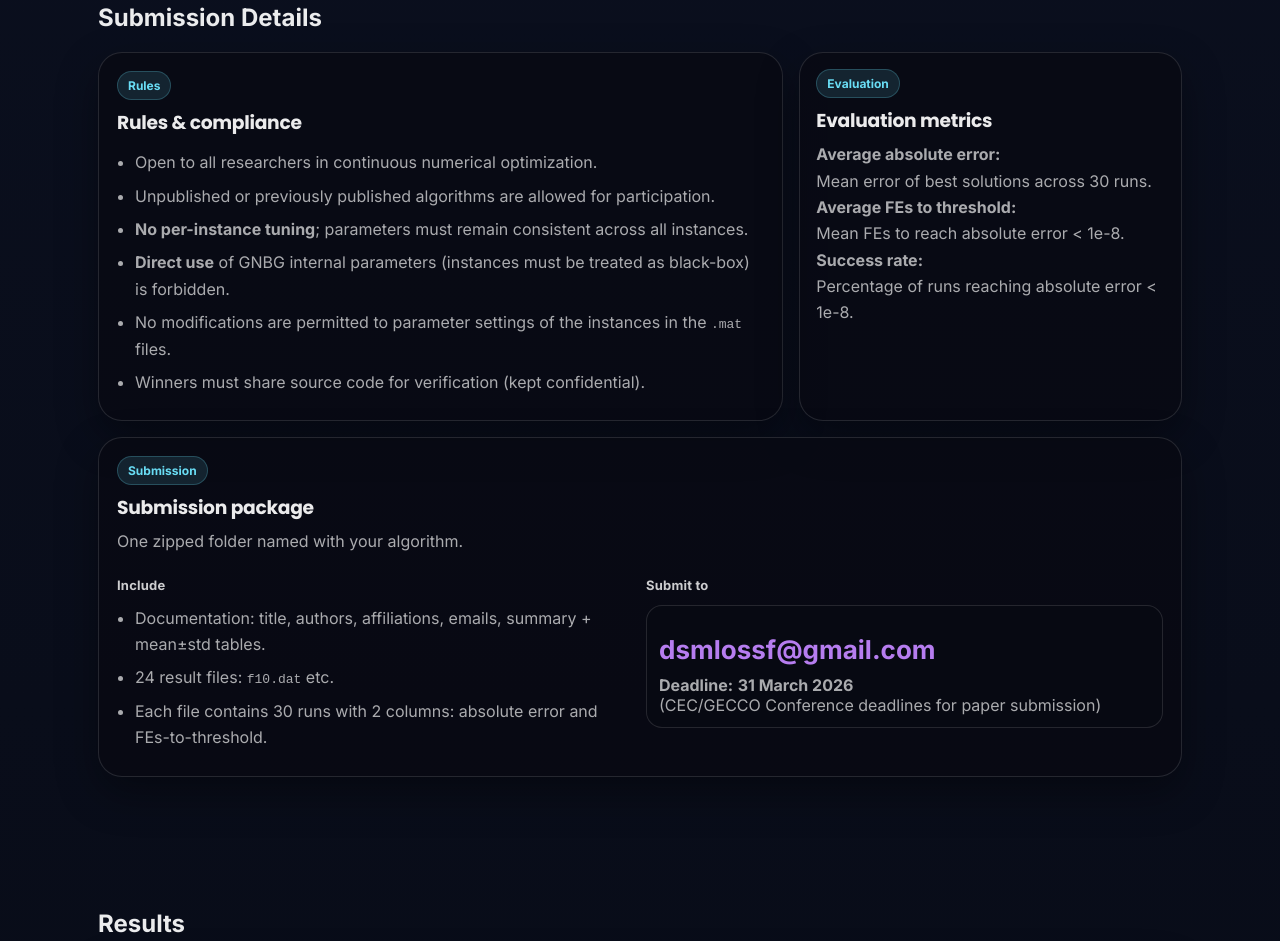
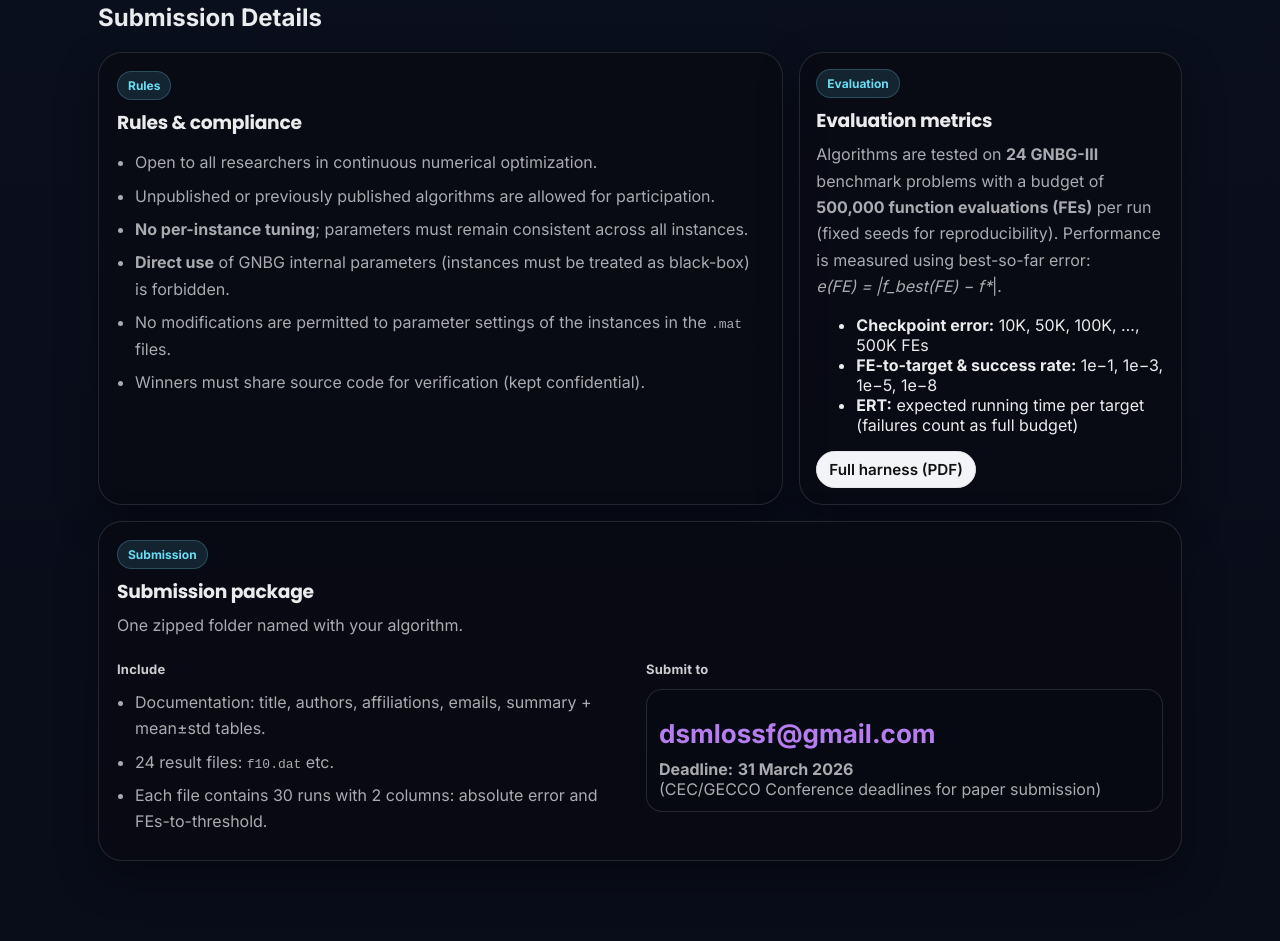
Before and after one commit to dsmlossf/GNBG-Competition-2026, a plain HTML site: page index.html in a window 1280 px wide. Shown: the part 2126-3067 px from the top of the page. Drawn offline with Linux system fonts and the light colour scheme.

Commit message:
Update index.html

```diff
--- a/index.html
+++ b/index.html
@@ -327,18 +327,26 @@ suite encompasses:</p>
             <header class="pin-head">
               <span class="tag">Evaluation</span>
               <h3>Evaluation metrics</h3>
+<p>
+  Algorithms are tested on <b>24 GNBG-III</b> benchmark problems with a budget of
+  <b>500,000 function evaluations (FEs)</b> per run (fixed seeds for reproducibility).
+  Performance is measured using best-so-far error:
+  <span style="white-space:nowrap;"><i>e(FE) = |f_best(FE) − f*</i>|</span>.
+</p>
 
-              <p><b>Average absolute error:</b><br>
-                Mean error of best solutions across 30 runs.
-              </p>
+<ul>
+  <li><b>Checkpoint error:</b> 10K, 50K, 100K, …, 500K FEs</li>
+  <li><b>FE-to-target & success rate:</b> 1e−1, 1e−3, 1e−5, 1e−8</li>
+  <li><b>ERT:</b> expected running time per target (failures count as full budget)</li>
+</ul>
 
-              <p><b>Average FEs to threshold:</b><br>
-                Mean FEs to reach absolute error &lt; 1e-8.
-              </p>
-
-              <p><b>Success rate:</b><br>
-                Percentage of runs reaching absolute error &lt; 1e-8.
-              </p>
+<a href="https://github.com/rohitsalgotra/GNBGIII/blob/main/GNBG_III_Competition_Protocols.pdf"
+   target="_blank" rel="noopener noreferrer"
+   style="display:inline-block;padding:8px 12px;border-radius:999px;
+          background:#f2f4f7;color:#111;text-decoration:none;
+          font-weight:600;font-size:0.95rem;border:1px solid #e4e7ec;">
+  Full harness (PDF)
+</a>
             </header>
           </article>
 
```
